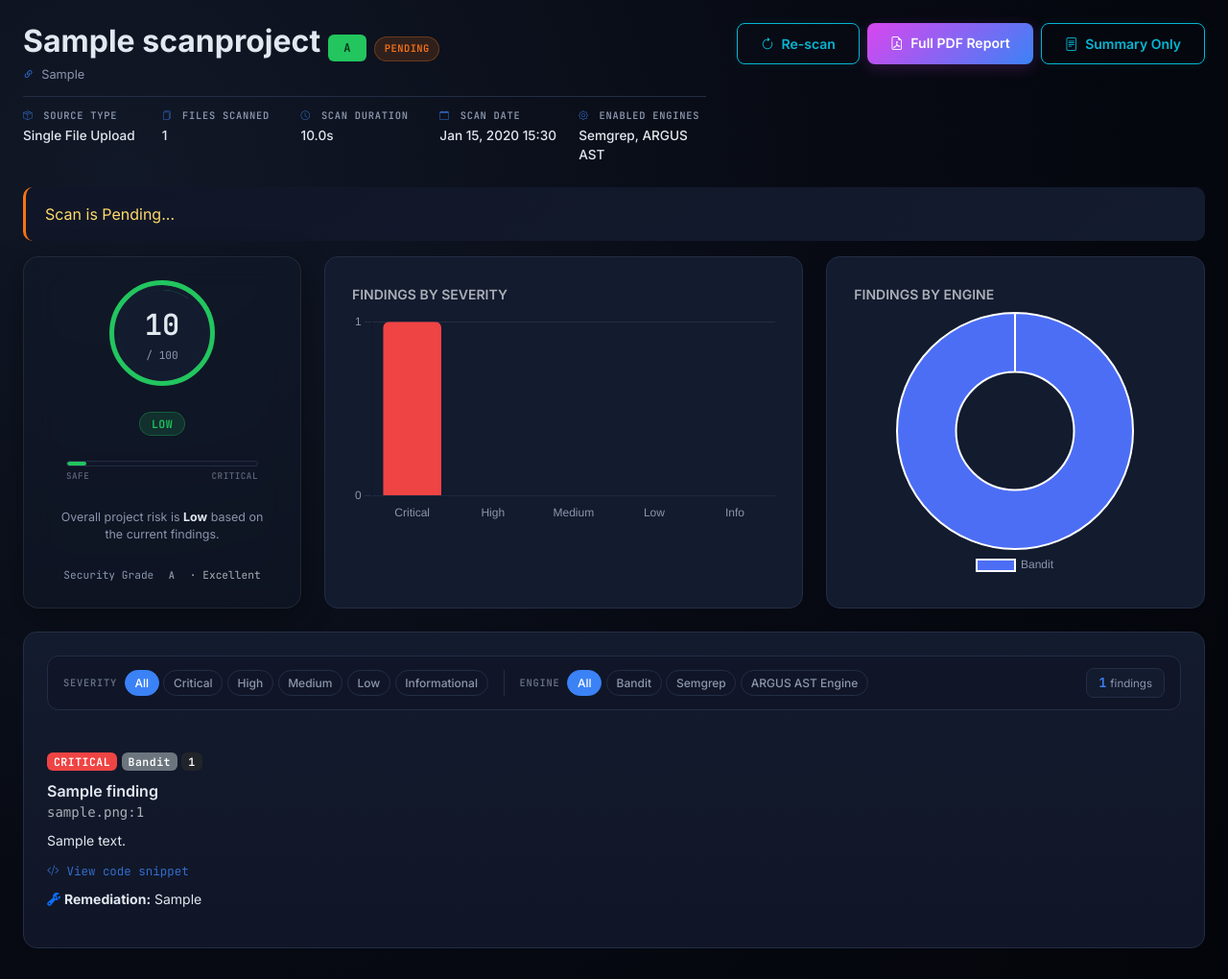
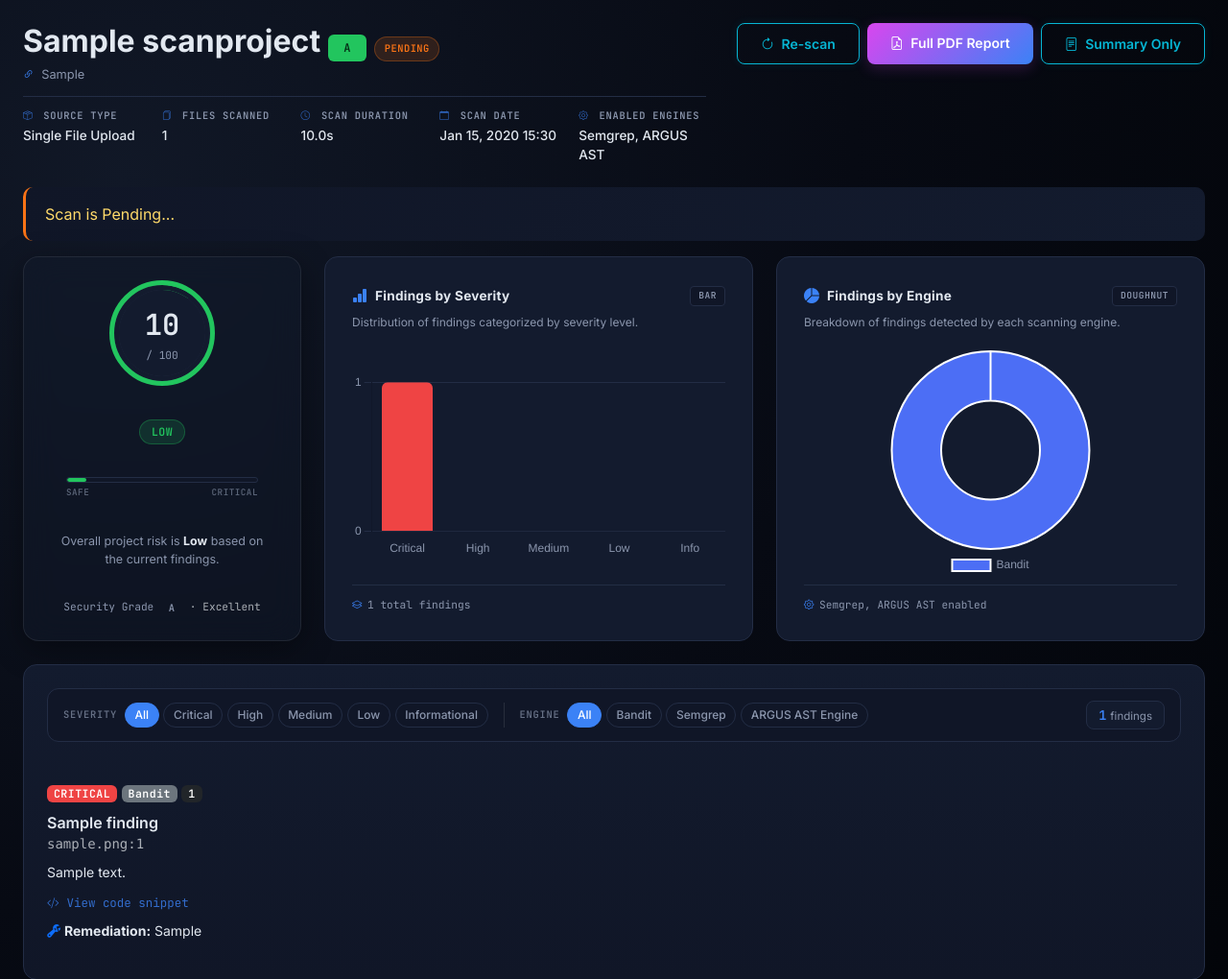
Before and after one commit to Ayushman-Prajapati/ARGUS, a Django app: page /scans/00000000-0000-0000-0000-000000000001/ in a window 1280 px wide. Shown: the part 59-1079 px from the top of the page at 96% size. Run offline with Django 5.2, Linux system fonts and the light colour scheme; tables that the repository leaves empty hold one stand-in row (values such as "Sample post").

Commit message:
feat(scan-detail): improve charts section presentation

```diff
--- a/static/css/custom.css
+++ b/static/css/custom.css
@@ -437,6 +437,114 @@ a { color: var(--argus-accent); }
 }
 
 .chart-card canvas { max-height: 280px; }
+
+/* ================================================================
+   CHART CARD ENHANCEMENTS
+   ================================================================ */
+
+.chart-card-header {
+    display: flex;
+    align-items: center;
+    justify-content: space-between;
+    margin-bottom: 0.5rem;
+}
+.chart-card-header-left {
+    display: flex;
+    align-items: center;
+    gap: 0.5rem;
+}
+.chart-card-icon {
+    font-size: 1rem;
+    color: var(--argus-accent);
+    flex-shrink: 0;
+}
+.chart-card-title {
+    font-size: 0.85rem;
+    font-weight: 700;
+    color: var(--argus-text);
+    letter-spacing: 0.25px;
+}
+.chart-card-badge {
+    display: inline-flex;
+    align-items: center;
+    font-family: var(--font-mono);
+    font-size: 0.6rem;
+    font-weight: 700;
+    letter-spacing: 0.5px;
+    padding: 0.15rem 0.5rem;
+    border-radius: 4px;
+    background: var(--argus-bg-elevated);
+    color: var(--argus-text-muted);
+    border: 1px solid var(--argus-border);
+    flex-shrink: 0;
+}
+.chart-card-desc {
+    font-size: 0.75rem;
+    color: var(--argus-text-muted);
+    margin-bottom: 1rem;
+    line-height: 1.4;
+}
+.chart-canvas-wrapper {
+    flex: 1;
+    display: flex;
+    align-items: center;
+    justify-content: center;
+    min-height: 0;
+    padding: 0.25rem 0;
+}
+.chart-canvas-wrapper canvas {
+    max-height: 240px;
+    width: 100% !important;
+}
+.chart-card-footer {
+    display: flex;
+    align-items: center;
+    gap: 0.35rem;
+    font-size: 0.7rem;
+    color: var(--argus-text-muted);
+    font-family: var(--font-mono);
+    padding-top: 0.75rem;
+    border-top: 1px solid var(--argus-border);
+    margin-top: 0.75rem;
+}
+.chart-card-footer i {
+    font-size: 0.65rem;
+    color: var(--argus-accent);
+}
+
+/* Empty state */
+.chart-empty-state {
+    flex: 1;
+    display: flex;
+    flex-direction: column;
+    align-items: center;
+    justify-content: center;
+    gap: 0.5rem;
+    padding: 2rem 0;
+    color: var(--argus-text-muted);
+    opacity: 0.5;
+}
+.chart-empty-state i {
+    font-size: 1.75rem;
+}
+.chart-empty-state span {
+    font-size: 0.8rem;
+    font-weight: 500;
+}
+
+/* Responsive: ensure chart cards stack properly */
+@media (max-width: 767.98px) {
+    .chart-card {
+        padding: 1.25rem;
+    }
+    .chart-card-header {
+        flex-wrap: wrap;
+        gap: 0.35rem;
+    }
+    .chart-canvas-wrapper canvas {
+        max-height: 200px;
+    }
+}
 
 /* --- CYBER ANIMATION & INTERACTIVE GRID SYSTEMS --- */
 
--- a/templates/scanner/scan_detail.html
+++ b/templates/scanner/scan_detail.html
@@ -112,16 +112,58 @@
                 </div>
             </div>
         </div>
-    <div class="col-md-5">
-        <div class="argus-panel chart-card h-100">
-            <div class="text-muted small mb-2 fw-semibold">FINDINGS BY SEVERITY</div>
+    <div class="col-md-9">
+        <div class="row g-4 h-100">
+            <div class="col-md-6 d-flex">
+                <div class="argus-panel chart-card w-100 d-flex flex-column">
+                    <div class="chart-card-header">
+                        <div class="chart-card-header-left">
+                            <i class="bi bi-bar-chart-fill chart-card-icon"></i>
+                            <span class="chart-card-title">Findings by Severity</span>
+                        </div>
+                        <span class="chart-card-badge">BAR</span>
+                    </div>
+                    <p class="chart-card-desc">Distribution of findings categorized by severity level.</p>
+                    {% if severity_counts_json == '{}' %}
+                    <div class="chart-empty-state">
+                        <i class="bi bi-bar-chart"></i>
+                        <span>No data available</span>
+                    </div>
+                    {% else %}
+                    <div class="chart-canvas-wrapper">
                         <canvas id="severityChart"></canvas>
                     </div>
+                    {% endif %}
+                    <div class="chart-card-footer mt-auto">
+                        <i class="bi bi-layers"></i> {{ project.total_findings }} total findings
                     </div>
-    <div class="col-md-4">
-        <div class="argus-panel chart-card h-100">
-            <div class="text-muted small mb-2 fw-semibold">FINDINGS BY ENGINE</div>
+                </div>
+            </div>
+            <div class="col-md-6 d-flex">
+                <div class="argus-panel chart-card w-100 d-flex flex-column">
+                    <div class="chart-card-header">
+                        <div class="chart-card-header-left">
+                            <i class="bi bi-pie-chart-fill chart-card-icon"></i>
+                            <span class="chart-card-title">Findings by Engine</span>
+                        </div>
+                        <span class="chart-card-badge">DOUGHNUT</span>
+                    </div>
+                    <p class="chart-card-desc">Breakdown of findings detected by each scanning engine.</p>
+                    {% if source_counts_json == '{}' %}
+                    <div class="chart-empty-state">
+                        <i class="bi bi-pie-chart"></i>
+                        <span>No data available</span>
+                    </div>
+                    {% else %}
+                    <div class="chart-canvas-wrapper">
                         <canvas id="sourceChart"></canvas>
+                    </div>
+                    {% endif %}
+                    <div class="chart-card-footer mt-auto">
+                        <i class="bi bi-gear"></i> {{ project.get_enabled_engines }} enabled
+                    </div>
+                </div>
+            </div>
         </div>
     </div>
 </div>
@@ -250,6 +292,7 @@
 const severityCounts = {{ severity_counts_json|safe }};
 const sourceCounts = {{ source_counts_json|safe }};
 
+if (Object.keys(severityCounts).length > 0) {
     new Chart(document.getElementById('severityChart'), {
         type: 'bar',
         data: {
@@ -268,7 +311,9 @@ new Chart(document.getElementById('severityChart'), {
             }
         }
     });
+}
 
+if (Object.keys(sourceCounts).length > 0) {
     new Chart(document.getElementById('sourceChart'), {
         type: 'doughnut',
         data: {
@@ -282,5 +327,6 @@ new Chart(document.getElementById('sourceChart'), {
             plugins: { legend: { position: 'bottom', labels: { color: '#8b96ad' } } }
         }
     });
+}
 </script>
 {% endblock %}
```
Lines whose indentation alone changed are shown as unchanged.
